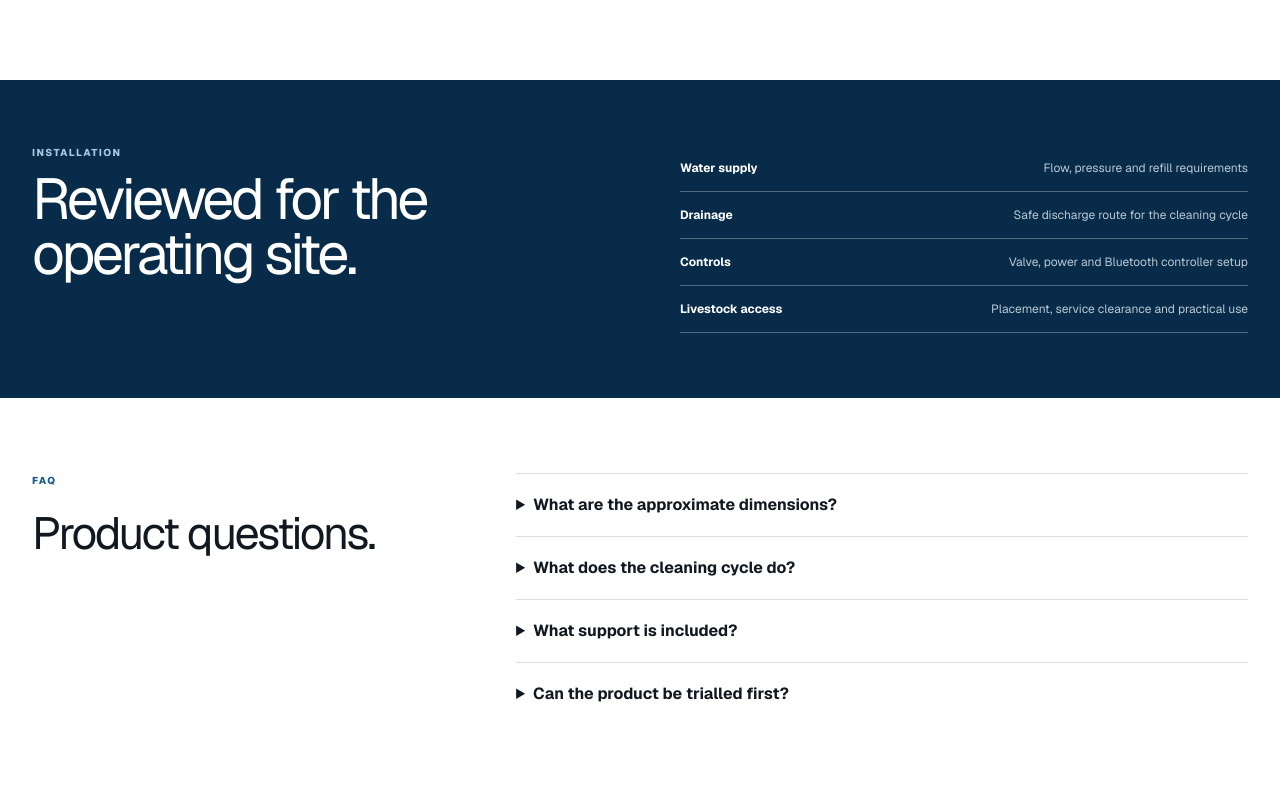
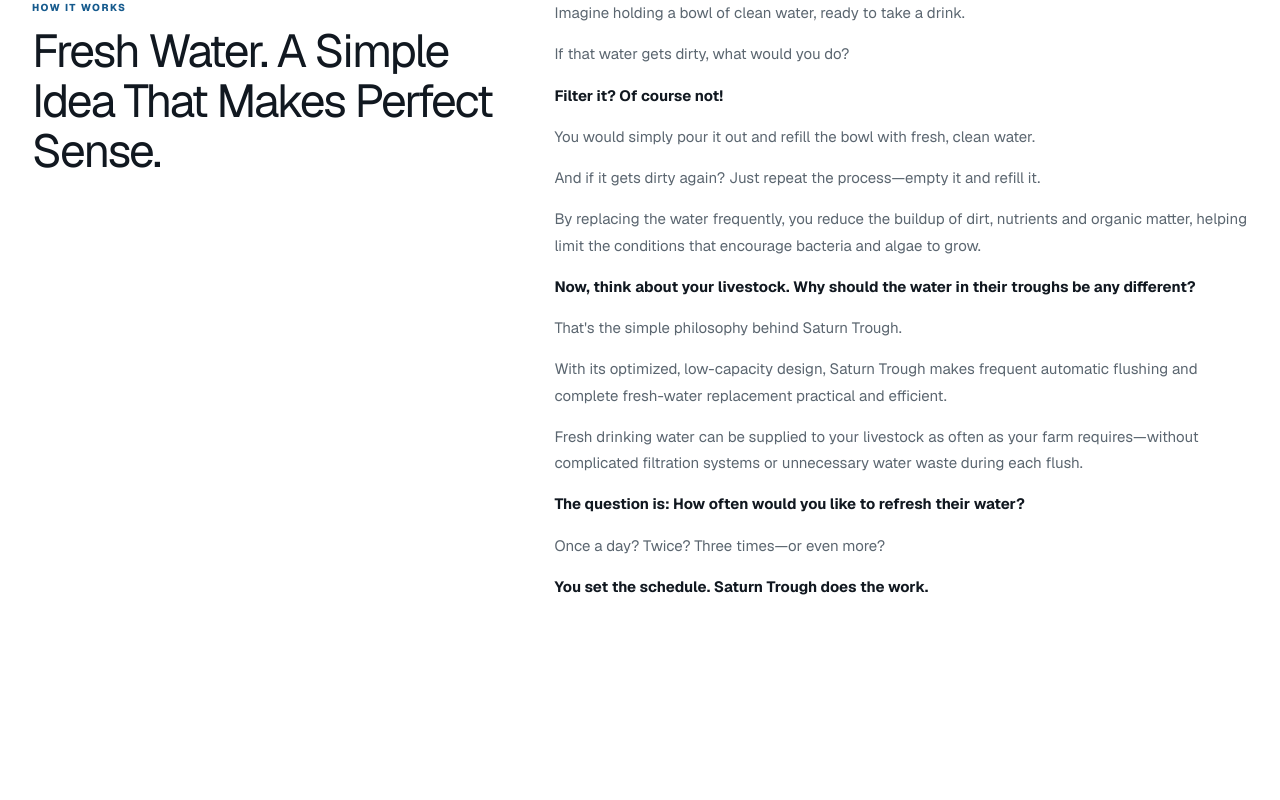
Before and after one commit to yzyemo/wise-saturn-website, a Next.js app: page /product in a window 1280 px wide. Shown: the part 620-1420 px from the top of the page. Built offline with nearby package versions, Linux system fonts and the light colour scheme; no server answers; the database is empty.

Commit message:
Add water refresh explanation and feature award

```diff
--- a/app/award.css
+++ b/app/award.css
@@ -1 +1 @@
-.award-recognition{padding-top:38px;padding-bottom:38px;border-top:1px solid var(--line)}.award-recognition h2{font-size:24px;letter-spacing:-.035em;margin:10px 0}.award-recognition p{font-size:13px;color:var(--muted)}
+.award-recognition{padding-top:30px;padding-bottom:30px;display:grid;grid-template-columns:minmax(200px,320px) 1fr;gap:32px;align-items:center;border-bottom:1px solid var(--line)}.award-recognition-image img{width:100%;height:auto}.award-recognition h2{font-size:clamp(24px,3vw,36px);letter-spacing:-.035em;margin:10px 0}.award-recognition p{font-size:13px;line-height:1.6;color:var(--muted)}@media(max-width:800px){.award-recognition{grid-template-columns:1fr;gap:18px}.award-recognition-image{max-width:440px}}
--- a/app/components/SiteFooter.tsx
+++ b/app/components/SiteFooter.tsx
@@ -1,3 +1,3 @@
 import Link from "next/link";
 import { getSiteSettings } from "@/lib/content";
-export default async function SiteFooter(){const settings=await getSiteSettings();return <footer className="site-footer"><div><b>WISE SATURN</b><p>Automatic self-cleaning livestock water troughs for commercial operations.</p></div><nav><Link href="/product">Product</Link><Link href="/trial">Trial</Link><Link href="/videos">Videos</Link><Link href="/updates">News</Link><Link href="/downloads">Downloads</Link><Link href="/about">About</Link><Link href="/contact">Contact</Link></nav><div><a href={`tel:${settings.phone.replace(/\s/g,"")}`}>{settings.phone}</a><a href={`mailto:${settings.public_email}`}>{settings.public_email}</a></div><small>© 2026 Wise Saturn · <Link href="/privacy">Privacy</Link> · <Link href="/terms">Terms</Link> · <Link href="/admin">Admin</Link></small></footer>}
+export default async function SiteFooter(){const settings=await getSiteSettings();return <footer className="site-footer"><div><b>WISE SATURN</b><p>Automatic self-cleaning livestock water troughs for commercial operations.</p></div><nav><Link href="/product">Product</Link><Link href="/trial">Trial</Link><Link href="/videos">Videos</Link><Link href="/updates">News</Link><Link href="/downloads">Downloads</Link><Link href="/about">About</Link><Link href="/contact">Contact</Link></nav><div><span>Wisepac Australia Pty Ltd</span><a href="https://www.wisesaturn.com">www.wisesaturn.com</a><a href={`tel:${settings.phone.replace(/\s/g,"")}`}>{settings.phone}</a><a href={`mailto:${settings.public_email}`}>{settings.public_email}</a></div><small>© 2026 Wise Saturn · <Link href="/privacy">Privacy</Link> · <Link href="/terms">Terms</Link> · <Link href="/admin">Admin</Link></small></footer>}
--- /dev/null
+++ b/app/how-it-works.css
@@ -0,0 +1 @@
+.how-compact{padding-top:42px;padding-bottom:42px;border-top:1px solid var(--line);border-bottom:1px solid var(--line)}.how-compact h2,.how-full h2{font-size:clamp(30px,3.6vw,48px);line-height:1.08;letter-spacing:-.045em;margin:12px 0}.how-compact p{color:var(--muted);line-height:1.6;font-size:14px}.how-full{display:grid;grid-template-columns:.8fr 1.2fr;gap:60px;padding-top:70px;padding-bottom:40px;scroll-margin-top:90px}.how-copy{max-width:700px;font-size:15px;line-height:1.75;color:var(--muted)}.how-copy p{margin:0 0 1em}.how-copy strong{color:var(--ink)}@media(max-width:800px){.how-full{grid-template-columns:1fr;gap:15px;padding-top:48px}.how-compact{padding-top:32px;padding-bottom:32px}}
--- a/app/layout.tsx
+++ b/app/layout.tsx
@@ -4,6 +4,7 @@
 import SiteFooter from "./components/SiteFooter";
 import "./globals.css";
 import "./responsive-fixes.css";
+import "./how-it-works.css";
 
 const geist = Geist({ variable: "--font-geist", subsets: ["latin"] });
 const mono = Geist_Mono({ variable: "--font-mono", subsets: ["latin"] });
--- a/app/page.tsx
+++ b/app/page.tsx
@@ -4,6 +4,7 @@
 import DemoVideo from "./components/DemoVideo";
 import ProductTabs from "./components/ProductTabs";
 import { ArrowIcon } from "./components/Icons";
+import { howItWorksDefault } from "@/lib/how-it-works";
 import "./award.css";
 
 const benefitCards=[
@@ -14,21 +15,23 @@
 ];
 
 export const dynamic="force-dynamic";
-export default async function Home(){const[sections,videos,updates]=await Promise.all([getProductSections(),getPublishedContent("video"),getPublishedContent("update")]);const featured=videos[0],embed=youtubeEmbed(featured?.media_url||"https://www.youtube.com/watch?v=2WqtQojcaEk");return <main>
+export default async function Home(){const[sections,videos,updates]=await Promise.all([getProductSections(),getPublishedContent("video"),getPublishedContent("update")]);const how=sections.find(item=>item.key==="how_it_works")??howItWorksDefault,featured=videos[0],embed=youtubeEmbed(featured?.media_url||"https://www.youtube.com/watch?v=2WqtQojcaEk");return <main>
   <section className="production-hero">
     <div className="hero-copy"><span className="kicker light">Automatic livestock water management</span><h1>Automatic Self-Cleaning Water Trough</h1><div className="hero-benefits"><span>Cleaner Water</span><span>Less Labour</span><span>Save Water</span><span>Continuous Water Exchange</span><span>Keeps Water Cooler</span></div><div className="hero-actions"><DemoVideo className="button light-button" label="Watch Demo"/><Link className="button outline-button" href="/contact?type=trial">Start 3 Month Trial</Link><Link className="button text-button" href="/contact?type=dealer">Become A Dealer <ArrowIcon/></Link></div></div>
     <div className="hero-product"><Image src="/images/products/main-product/studio/water-trough-main-angle.png" alt="Wise Saturn automatic self-cleaning water trough in realistic 2000 by 200 by 400 millimetre proportions" fill priority sizes="(max-width:900px) 100vw,52vw"/><div className="hero-video"><iframe src={`${embed}&autoplay=0`} title="Play the Wise Saturn product demonstration" allow="encrypted-media;picture-in-picture" allowFullScreen/></div><div className="hero-dimensions"><span>2000 mm L</span><span>200 mm W</span><span>400 mm H</span></div></div>
   </section>
 
+  {updates.some(item=>item.slug==="saturn-trough-2026-nab-agribusiness-award-excellence")&&<section className="page-shell award-recognition"><div className="award-recognition-image"><Image src="/images/news/anfd-2026-443.webp" alt="Presentation of the NAB Agribusiness Award of Excellence to Wisepac Australia" width={1800} height={1350} sizes="(max-width:800px) 100vw, 320px"/></div><div><span className="kicker">Recognition · 2026</span><h2>NAB Agribusiness Award of Excellence</h2><p>Presented to Wisepac Australia at Australian National Field Days.</p><Link className="inline-link" href="/updates/saturn-trough-2026-nab-agribusiness-award-excellence">Read the story <ArrowIcon/></Link></div></section>}
+
   <section className="benefit-section page-shell"><div className="section-heading"><div><span className="kicker">Operational value</span><h2>Four direct outcomes.</h2></div><p>Each outcome addresses a daily livestock water-management task.</p></div><div className="benefit-photo-grid">{benefitCards.map((item)=><article key={item.title}><div className="card-photo"><Image src={item.image} alt={`${item.title} operational view of the Wise Saturn water trough`} fill sizes="(max-width:700px) 100vw,25vw" style={{objectPosition:item.position}}/></div><div><h3>{item.title}</h3><p>{item.text}</p><strong>{item.value}</strong></div></article>)}</div></section>
 
   <section className="trial-panel"><div className="page-shell trial-panel-grid"><div><span className="kicker light">Try Before You Buy</span><h2>3 Month Trial.</h2><p>Evaluate the Wise Saturn trough in your own operation with installation support and a defined performance review.</p></div><ol><li><b>01</b><span>Application</span></li><li><b>02</b><span>Installation Support</span></li><li><b>03</b><span>Performance Evaluation</span></li><li><b>04</b><span>Purchase After Trial</span></li></ol><Link className="button light-button" href="/contact?type=trial">Apply For Trial <ArrowIcon/></Link></div></section>
 
-  <section className="product-tab-section page-shell"><div className="section-heading"><div><span className="kicker">Product</span><h2>One system. Full detail.</h2></div><p>Review the product, installation, controls and approved resources without leaving the page.</p></div><ProductTabs sections={sections}/></section>
+  <section className="page-shell how-compact"><span className="kicker">How It Works</span><h2>{how.title}</h2><p>{how.body.split(/\n\s*\n/).filter(Boolean).at(-1)}</p><Link className="inline-link" href="/product#how-it-works">Discover how it works <ArrowIcon/></Link></section>
+
+  <section className="product-tab-section page-shell"><div className="section-heading"><div><span className="kicker">Product</span><h2>One system. Full detail.</h2></div><p>Review the product, installation, controls and approved resources without leaving the page.</p></div><ProductTabs sections={sections.filter(item=>item.key!=="how_it_works")}/></section>
 
   <section className="media-news-grid page-shell"><div className="homepage-library"><div className="section-heading compact"><div><span className="kicker">Videos</span><h2>See it working.</h2></div><Link className="inline-link" href="/videos">All videos <ArrowIcon/></Link></div><div className="wide-video"><iframe src={embed} title={featured?.title||"Wise Saturn product demonstration"} allow="encrypted-media;picture-in-picture" allowFullScreen/></div><p>{featured?.summary||"See the automatic self-cleaning trough in operation."}</p></div><div className="homepage-news"><div className="section-heading compact"><div><span className="kicker">News</span><h2>Current activity.</h2></div><Link className="inline-link" href="/updates">All news <ArrowIcon/></Link></div>{(updates.length?updates.slice(0,3):[{id:"trial",category:"Support",title:"Three-Month Feedlot Trial Applications Open",summary:"Australian sheep feedlot operators can apply for an on-site product trial."}]).map((item)=><article key={item.id}><span>{item.category}</span><h3>{item.title}</h3><p>{item.summary}</p></article>)}</div></section>
 
-  {updates.some(item=>item.slug==="saturn-trough-2026-nab-agribusiness-award-excellence")&&<section className="page-shell award-recognition"><span className="kicker">Recognition · 2026</span><h2>NAB Agribusiness Award of Excellence</h2><p>Presented to Wisepac Australia at Australian National Field Days.</p><Link className="inline-link" href="/updates/saturn-trough-2026-nab-agribusiness-award-excellence">Read the story <ArrowIcon/></Link></section>}
-
   <section className="conversion-strip page-shell"><div><span className="kicker">Next step</span><h2>Trial the product or represent Wise Saturn.</h2></div><div><Link className="button primary" href="/contact?type=trial">Apply For Trial</Link><Link className="button secondary" href="/contact?type=dealer">Dealer Enquiry</Link></div></section>
 </main>}
--- a/app/product/page.tsx
+++ b/app/product/page.tsx
@@ -5,12 +5,14 @@
 import ProductTabs from "../components/ProductTabs";
 import { BreadcrumbData,JsonLd } from "../components/StructuredData";
 import { ArrowIcon } from "../components/Icons";
+import { howItWorksDefault } from "@/lib/how-it-works";
 export const dynamic="force-dynamic";
 export const metadata:Metadata={title:"Automatic Self-Cleaning Water Trough",description:"Wise Saturn product dimensions, installation, valve system, Bluetooth controller, downloads and videos.",alternates:{canonical:"/product"},openGraph:{title:"Wise Saturn Automatic Self-Cleaning Water Trough",description:"Realistic dimensions, installation support and automatic cleaning for livestock operations."}};
 const faq=[["What are the approximate dimensions?","Approximately 2000 mm long, 200 mm wide and 400 mm high. Final site measurements are confirmed before installation."],["What does the cleaning cycle do?","The scheduled cycle moves settled material through a protected discharge path while supporting regular water exchange."],["What support is included?","Wise Saturn reviews water supply, drainage, power, livestock access and operating requirements before installation."],["Can the product be trialled first?","Approved operations can apply for a supported three-month trial and decide whether to purchase after the evaluation."]];
-export default async function ProductPage(){const sections=await getProductSections();return <main className="inner-page"><BreadcrumbData items={[["Home","/"],["Product","/product"]]}/><JsonLd data={{"@context":"https://schema.org","@type":"Product",name:"Wise Saturn Automatic Self-Cleaning Water Trough",description:"Low-profile automatic self-cleaning livestock water trough with regular water exchange.",brand:{"@type":"Brand",name:"Wise Saturn"},image:["https://www.wisesaturn.com/images/products/main-product/studio/water-trough-main-angle.png"],width:{"@type":"QuantitativeValue",value:200,unitCode:"MMT"},height:{"@type":"QuantitativeValue",value:400,unitCode:"MMT"},depth:{"@type":"QuantitativeValue",value:2000,unitCode:"MMT"}}}/><JsonLd data={{"@context":"https://schema.org","@type":"FAQPage",mainEntity:faq.map(([name,text])=>({"@type":"Question",name,acceptedAnswer:{"@type":"Answer",text}}))}}/>
+export default async function ProductPage(){const sections=await getProductSections(),how=sections.find(item=>item.key==="how_it_works")??howItWorksDefault;return <main className="inner-page"><BreadcrumbData items={[["Home","/"],["Product","/product"]]}/><JsonLd data={{"@context":"https://schema.org","@type":"Product",name:"Wise Saturn Automatic Self-Cleaning Water Trough",description:"Low-profile automatic self-cleaning livestock water trough with regular water exchange.",brand:{"@type":"Brand",name:"Wise Saturn"},image:["https://www.wisesaturn.com/images/products/main-product/studio/water-trough-main-angle.png"],width:{"@type":"QuantitativeValue",value:200,unitCode:"MMT"},height:{"@type":"QuantitativeValue",value:400,unitCode:"MMT"},depth:{"@type":"QuantitativeValue",value:2000,unitCode:"MMT"}}}/><JsonLd data={{"@context":"https://schema.org","@type":"FAQPage",mainEntity:faq.map(([name,text])=>({"@type":"Question",name,acceptedAnswer:{"@type":"Answer",text}}))}}/>
   <section className="product-page-hero page-shell"><div><span className="kicker">Product</span><h1>Automatic Self-Cleaning Water Trough</h1><p>Long, narrow and designed around the point where sediment settles. The product supports automatic cleaning, water conservation and regular water exchange without exaggerating trough depth.</p><div className="hero-actions dark-actions"><Link className="button primary" href="/contact?type=trial">Start 3 Month Trial</Link><Link className="button secondary" href="/contact">Product Enquiry</Link></div></div><div className="product-scale-image"><Image src="/images/products/main-product/studio/water-trough-main-front.png" alt="Front view of the low-profile Wise Saturn livestock water trough" fill priority sizes="(max-width:900px) 100vw,54vw"/><div><span>Length 2000 mm</span><span>Width 200 mm</span><span>Height 400 mm</span></div></div></section>
-  <section className="product-tab-section page-shell" id="dimensions"><ProductTabs sections={sections}/></section>
+  <section className="page-shell how-full" id="how-it-works"><div><span className="kicker">How It Works</span><h2>{how.title}</h2></div><div className="how-copy">{how.body.split(/\n\s*\n/).filter(Boolean).map((paragraph,index)=><p key={index}>{["Filter it? Of course not!","Now, think about your livestock. Why should the water in their troughs be any different?","The question is: How often would you like to refresh their water?","You set the schedule. Saturn Trough does the work."].includes(paragraph.trim())?<strong>{paragraph}</strong>:paragraph}</p>)}</div></section>
+  <section className="product-tab-section page-shell" id="dimensions"><ProductTabs sections={sections.filter(item=>item.key!=="how_it_works")}/></section>
   <section className="installation-band" id="installation"><div className="page-shell"><div><span className="kicker light">Installation</span><h2>Reviewed for the operating site.</h2></div><div className="installation-list"><p><b>Water supply</b><span>Flow, pressure and refill requirements</span></p><p><b>Drainage</b><span>Safe discharge route for the cleaning cycle</span></p><p><b>Controls</b><span>Valve, power and Bluetooth controller setup</span></p><p><b>Livestock access</b><span>Placement, service clearance and practical use</span></p></div></div></section>
   <section className="faq-section page-shell"><div><span className="kicker">FAQ</span><h2>Product questions.</h2></div><div>{faq.map(([q,a])=><details key={q}><summary>{q}</summary><p>{a}</p></details>)}</div></section>
   <section className="conversion-strip page-shell"><div><span className="kicker">Evaluate before purchase</span><h2>Apply for a supported three-month trial.</h2></div><Link className="button primary" href="/contact?type=trial">Apply For Trial <ArrowIcon/></Link></section>
--- a/lib/database.ts
+++ b/lib/database.ts
@@ -1,6 +1,7 @@
 import "server-only";
 import { neon } from "@neondatabase/serverless";
 import { hashPassword } from "./admin-auth";
+import { howItWorksTitle, howItWorksBody } from "./how-it-works";
 
 let client: ReturnType<typeof neon> | null = null;
 let initialized = false;
@@ -13,6 +14,7 @@
   ["bluetooth", "Bluetooth controller", "Supported installations include controller setup information for scheduling, operation and service checks.", "/downloads"],
   ["downloads", "Current approved documents", "Access the product brochure, installation information, valve notes and Bluetooth controller resources.", "/downloads"],
   ["videos", "Product demonstrations", "Watch cleaning, installation, trial and dealer videos in the Wise Saturn video library.", "/videos"],
+  ["how_it_works", howItWorksTitle, howItWorksBody, ""],
 ] as const;
 
 export function getSql() {
--- /dev/null
+++ b/lib/how-it-works.ts
@@ -0,0 +1,29 @@
+export const howItWorksTitle = "Fresh Water. A Simple Idea That Makes Perfect Sense.";
+
+export const howItWorksBody = `Imagine holding a bowl of clean water, ready to take a drink.
+
+If that water gets dirty, what would you do?
+
+Filter it? Of course not!
+
+You would simply pour it out and refill the bowl with fresh, clean water.
+
+And if it gets dirty again? Just repeat the process—empty it and refill it.
+
+By replacing the water frequently, you reduce the buildup of dirt, nutrients and organic matter, helping limit the conditions that encourage bacteria and algae to grow.
+
+Now, think about your livestock. Why should the water in their troughs be any different?
+
+That's the simple philosophy behind Saturn Trough.
+
+With its optimized, low-capacity design, Saturn Trough makes frequent automatic flushing and complete fresh-water replacement practical and efficient.
+
+Fresh drinking water can be supplied to your livestock as often as your farm requires—without complicated filtration systems or unnecessary water waste during each flush.
+
+The question is: How often would you like to refresh their water?
+
+Once a day? Twice? Three times—or even more?
+
+You set the schedule. Saturn Trough does the work.`;
+
+export const howItWorksDefault = { key: "how_it_works", title: howItWorksTitle, body: howItWorksBody, media_url: "", sort_order: 7 };
```
Also changed, not shown: app/admin/AdminDashboard.tsx (+1 -1 lines).
